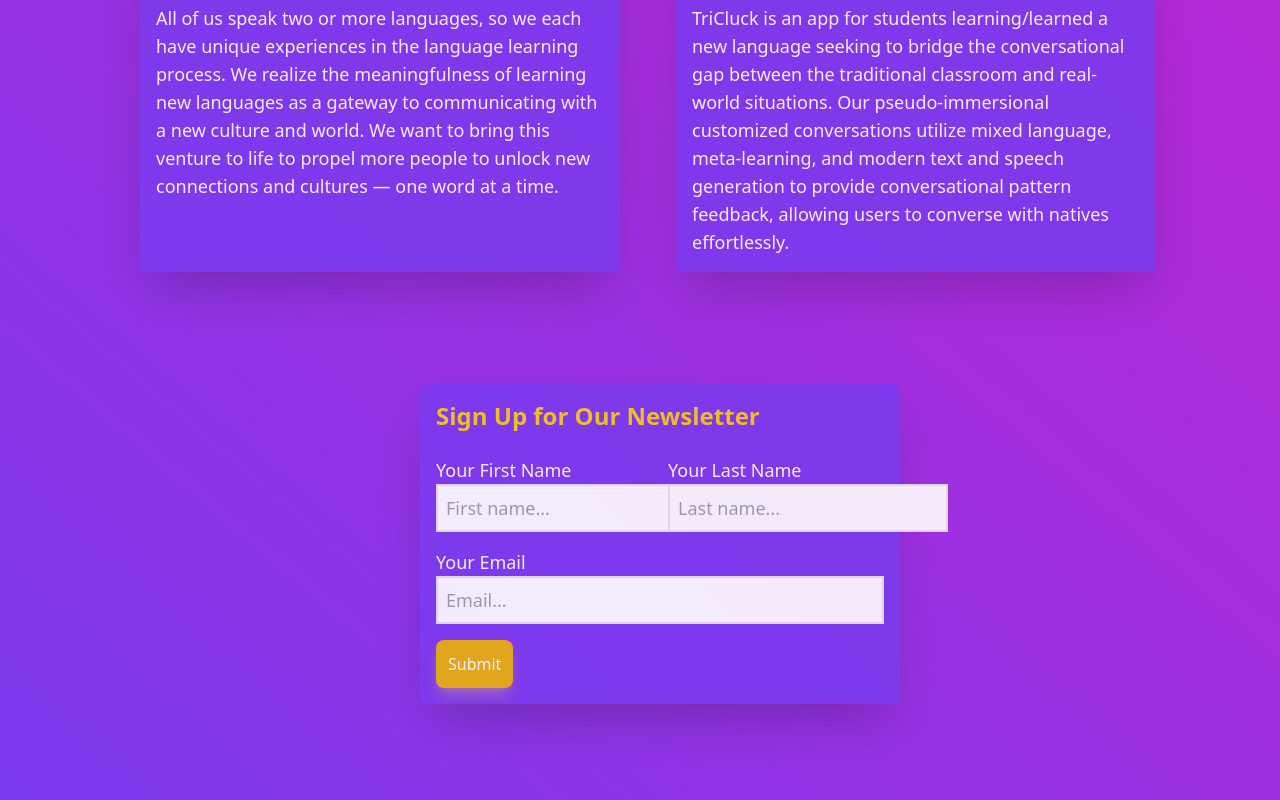
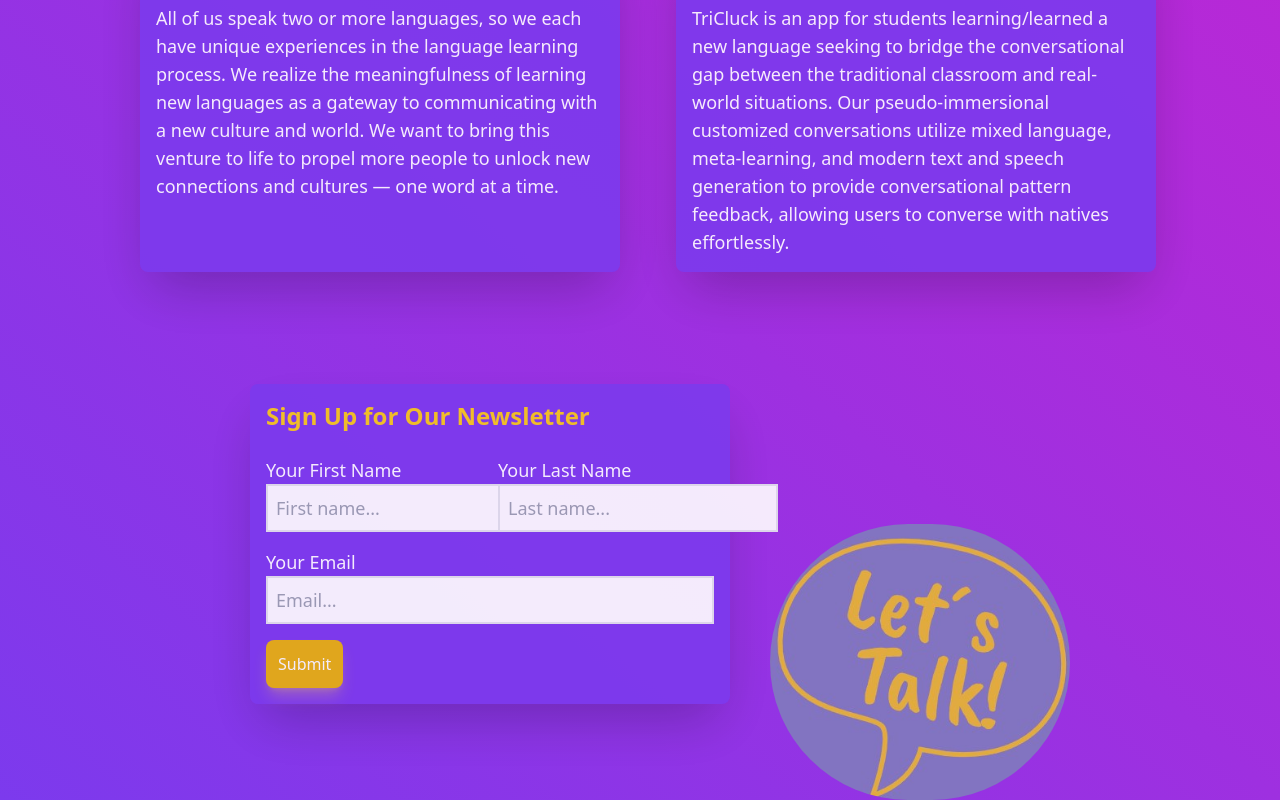
Before and after one commit to varoon-enjeti/tricluck-landing-page, a React (Create React App) app: page / in a window 1280 px wide. Shown: the part 296-1096 px from the top of the page. Built offline with nearby package versions, Linux system fonts and the light colour scheme.

Commit message:
adding an image
added an image from the pitch deck

```diff
--- a/src/App.tsx
+++ b/src/App.tsx
@@ -3,7 +3,7 @@
 import First from './components/first';
 import Second from './components/second';
 import SignUp from './components/signup';
-
+import letstalk from './img/lets-talk.jpg';
 function App() {
   return (
     <div className="App aspect-video bg-bottom bg-gradient-to-tr from-violet-600 to-fuchsia-600 font-sans">
@@ -16,6 +16,7 @@
           <First />
           <Second />
           <SignUp />
+          <img src= {letstalk} alt="Let's Talk!" className = "w-1/4 h-1/4 rounded-full justify-center self-end" />
         </div>
     </div>
   );
```
Also changed, not shown: src/img/lets-talk.jpg (added).
